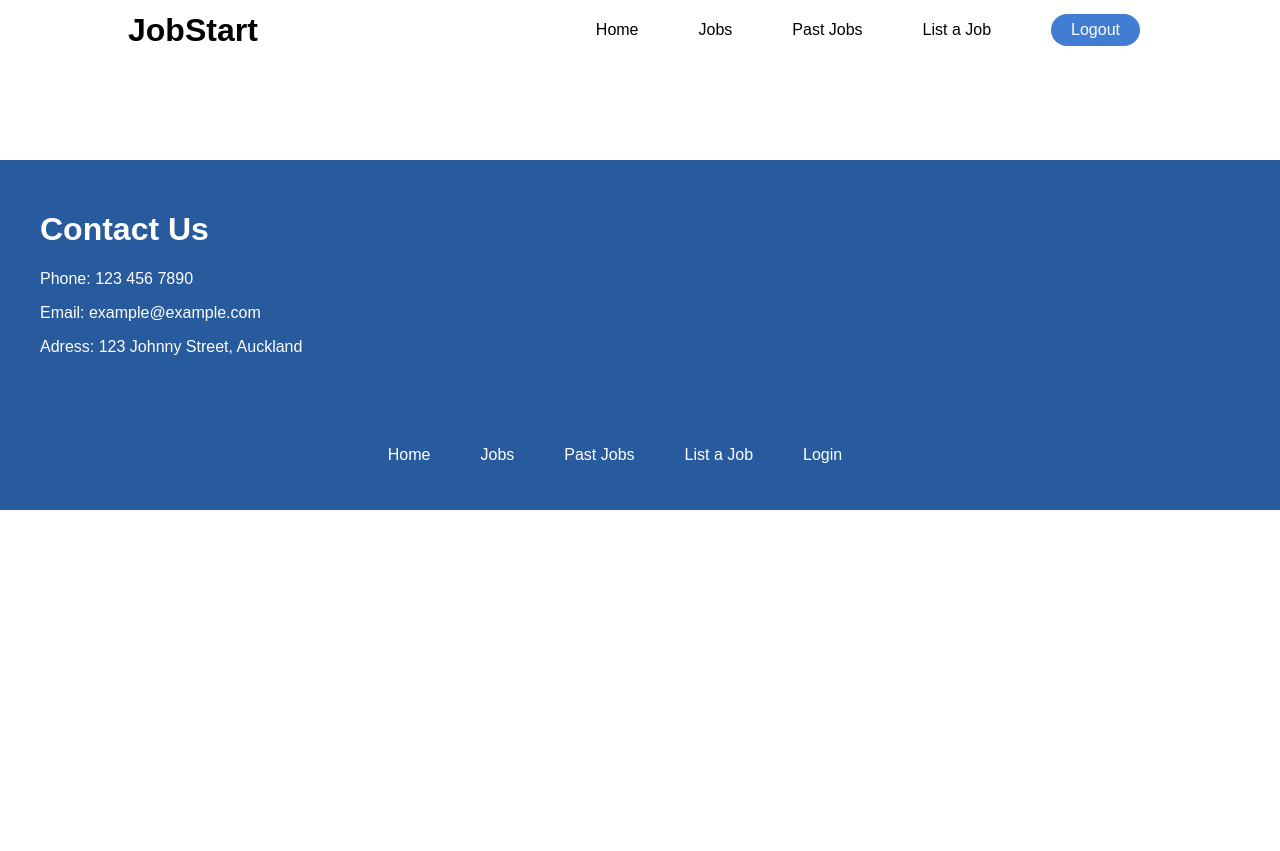
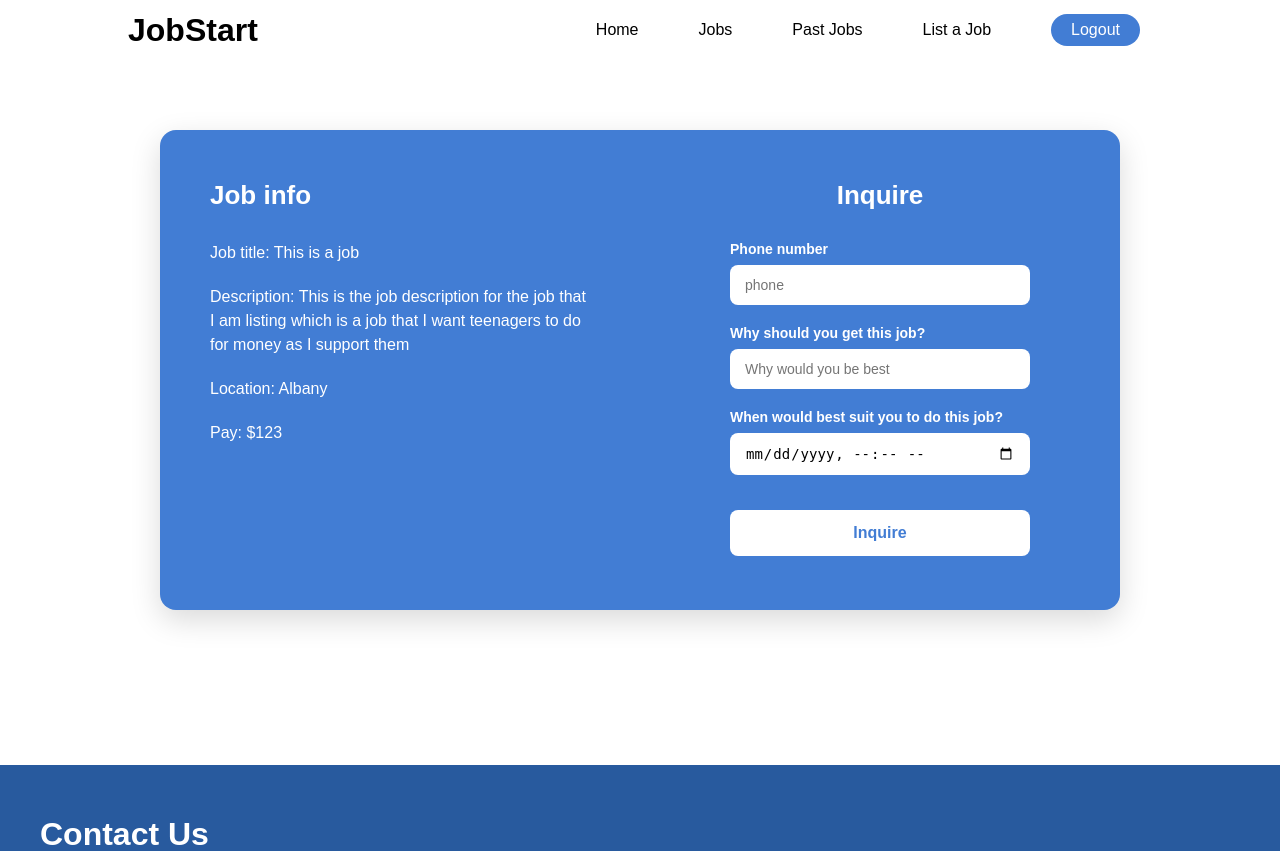
Before and after one commit to RileySmith132/WebApp, a Flask app: page /job/26 in a window 1280 px wide. Shown: the top 851 px of the page. Before the commit the page ends 510 px from the top, so only its background shows below. Run offline with Flask 3, Linux system fonts and the light colour scheme; a user stored in the database is signed in; data comes from the database, SQL or seed files in the repository; both versions use the stored data as it was after the commit.

Commit message:
inquiries
Users can now make an inquiry for a job, and this inquiry will be stored in the databse. Next I need to make 2 more pages. One for users to view their current inquiries, and one for users to approve or decline inquiries on a job they have listed.

```diff
--- a/app.py
+++ b/app.py
@@ -134,7 +134,31 @@ def job_details(job_id):
     if job is None:
         abort(404)
 
-    return render_template('job_details.html')
+    return render_template('job_details.html', job=job)
+
+
+@app.route('/inquire', methods=["POST"])
+def inquire():
+    phone = request.form['number']
+    why = request.form['reason']
+    time = request.form['date']
+    lister_id = request.form['lister_id']
+    job_id = request.form['job_id']
+    user_id = session['user_id']
+
+    conn = sqlite3.connect('app.db')
+    cursor = conn.cursor()
+
+    cursor.execute(
+        'INSERT INTO inquiries (lister_id, job_id, user_id, phone, why, time) VALUES (?, ?, ?, ?, ?, ?)',
+        (lister_id, job_id, user_id, phone, why, time)
+    )
+
+    conn.commit()
+    conn.close()
+
+    flash('Inquiry Sent', 'success')
+    return redirect('/')
 
 if __name__ == '__main__':
     app.run(debug=True, host='127.0.0.1', port=5000)
--- a/static/style.css
+++ b/static/style.css
@@ -534,3 +534,103 @@ body {
     from {opacity: 1;}
     to {opacity: 0; visibility: hidden;}
 }
+
+
+.inquire-content {
+    display: flex;
+    justify-content: center;
+    align-items: stretch;
+    width: 75%;
+    min-height: 60vh;
+    margin: 70px auto 155px;
+    background-color: #427dd4;
+    color: white;
+    border-radius: 16px;
+    box-shadow: 0 10px 30px rgba(0, 0, 0, 0.15);
+    overflow: hidden;
+}
+
+.inquire-info {
+    width: 50%;
+    padding: 50px;
+    box-sizing: border-box;
+    display: flex;
+    flex-direction: column;
+    justify-content: flex-start;
+}
+
+.inquire-info-title {
+    margin: 0 0 30px 0;
+    font-size: 26px;
+    height: 31px;
+}
+
+.inquire-info-jobtitle,
+.inquire-jobdesc,
+.inquire-location,
+.inquire-pay {
+    font-size: 16px;
+    line-height: 1.5;
+    margin: 0 0 20px 0;
+}
+
+.inquire-userinput {
+    width: 50%;
+    padding: 50px;
+    box-sizing: border-box;
+    display: flex;
+    justify-content: center;
+    align-items: flex-start;
+}
+
+.inquire-form {
+    display: flex;
+    flex-direction: column;
+    width: 100%;
+    max-width: 300px;
+}
+
+.inquire-form-title {
+    text-align: center;
+    margin: 0 0 30px 0;
+    font-size: 26px;
+    height: 31px;
+}
+
+.inquire-p {
+    margin: 0 0 8px 0;
+    font-size: 14px;
+    font-weight: bold;
+}
+
+.inquire-input {
+    padding: 12px 15px;
+    margin-bottom: 20px;
+    border-radius: 8px;
+    border: none;
+    width: 100%;
+    box-sizing: border-box;
+    font-size: 14px;
+    outline: none;
+}
+
+.inquire-input:focus {
+    box-shadow: 0 0 0 3px rgba(255, 255, 255, 0.4);
+}
+
+.inquire-form-btn {
+    margin-top: 15px;
+    padding: 14px;
+    border-radius: 8px;
+    border: none;
+    font-weight: bold;
+    font-size: 16px;
+    width: 100%;
+    background-color: white;
+    color: #427dd4;
+}
+
+.inquire-form-btn:hover {
+    cursor: pointer;
+    transform: translateY(-2px);
+}
--- a/templates/job_details.html
+++ b/templates/job_details.html
@@ -1 +1,32 @@
 {% extends 'layout.html' %}
+
+{% block title %} Inquire {% endblock %}
+
+{% block content %}
+
+    <div class="inquire-content">
+        <div class="inquire-info">
+            <h1 class="inquire-info-title">Job info</h1>
+            <p class="inquire-info-jobtitle">Job title: {{ job[3] }}</p>
+            <p class="inquire-jobdesc">Description: {{ job[2] }}</p>
+            <p class="inquire-location">Location: {{ job[4] }}</p>
+            <p class="inquire-pay">Pay: ${{ job[6] }}</p>
+        </div>
+
+        <div class="inquire-userinput">
+            <form class="inquire-form" method="POST" action="/inquire">
+                <h1 class="inquire-form-title">Inquire</h1>
+                <p class="inquire-p">Phone number</p>
+                <input class="inquire-input" name="number" type="tel" placeholder="phone" required>
+                <p class="inquire-p">Why should you get this job?</p>
+                <input class="inquire-input" name="reason" placeholder="Why would you be best" required>
+                <p class="inquire-p">When would best suit you to do this job?</p>
+                <input class="inquire-input" name="date" type="datetime-local" required>
+                <button class="inquire-form-btn" type="submit">Inquire</button>
+                <input type="hidden" name="job_id" value="{{ job.job_id }}">
+                <input type="hidden" name="lister_id" value="{{ job.user_id }}">
+            </form>
+        </div>
+    </div>
+
+{% endblock %}
```
Also changed, not shown: app.db.
